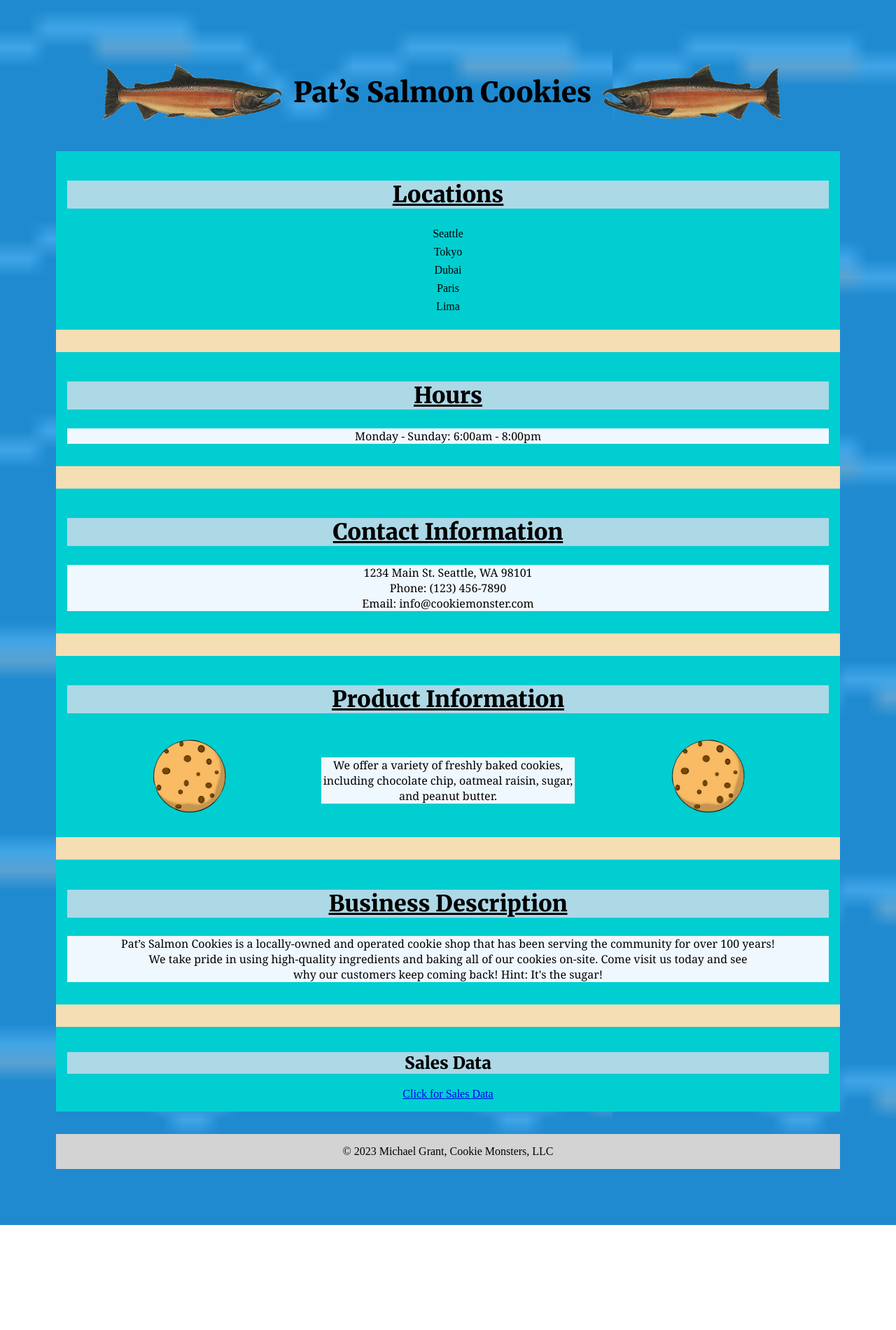
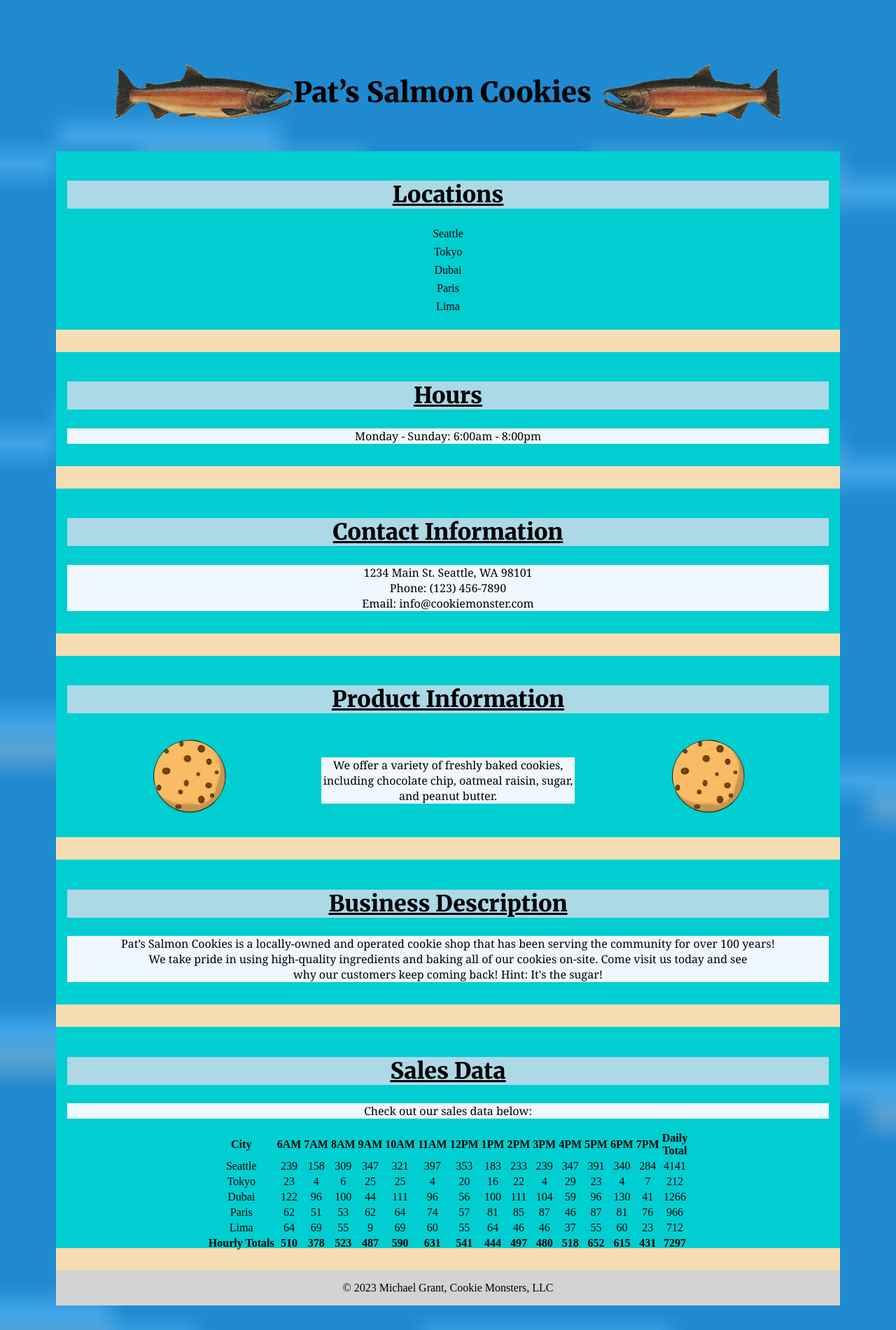
Before and after one commit to MRGrant82/cookie-stand, a plain HTML site: page index.html in a window 1280 px wide. Shown: the top 1900 px of the page at 70% size. Before the commit the page ends 1750 px from the top, so only its background shows below. Drawn offline with Linux system fonts and the light colour scheme.

Commit message:
I did it, i added the snapshot table

```diff
--- a/constructor.js
+++ b/constructor.js
@@ -1,3 +1,6 @@
+document.addEventListener('DOMContentLoaded', function() {
+
+
 // Constructor function for a Store object
 function Store(minCookiesPerCustomer, maxCookiesPerCustomer, averageCookiesPerCustomer, name) {
   // Properties for a Store object
@@ -58,6 +61,9 @@ function cookiesPerHour(store) {
 // Create an array of Store objects
 const stores = [  new Store(23, 65, 6.3, 'Seattle'),  new Store(3, 24, 1.2, 'Tokyo'),  new Store(11, 38, 3.7, 'Dubai'),  new Store(20, 38, 2.3, 'Paris'),  new Store(2, 16, 4.6, 'Lima')];
 
+// Initialize the hourly totals array to all zeros
+const hourlyTotals = new Array(14).fill(0);
+
 // Calculate the total cookies sold for all stores
 let totalCookiesAllStores = 0;
 for (let i = 0; i < stores.length; i++) {
@@ -91,7 +97,6 @@ function renderTable() {
   });
 
   // Create the table footer row with hourly and daily totals
-  const hourlyTotals = new Array(14).fill(0);
   stores.forEach(store => {
     store.cookiesPerHour.forEach((hour, i) => {
       const cookiesSold = parseInt(hour.split(':')[1].trim().split(' ')[0]);
@@ -109,4 +114,30 @@ function renderTable() {
   // Insert the table into the HTML document
   document.getElementById('table').innerHTML = table;
 }
+
+function renderDailyTable() {
+  // Create the table header row with column labels
+  const tableHeader = "<tr><th>Location</th><th>Daily Cookies Sold</th><th>Revenue</th></tr>";
+
+  // Create the table body rows using forEach
+  const tableBody = [];
+  stores.forEach(store => {
+    // Get the totalCookies for this store
+    const totalCookies = store.totalCookies;
+    // Calculate the revenue for this store
+    const revenue = totalCookies * 7.5;
+    // Create a row for this store
+    const row = `<tr><td>${store.name}</td><td>${totalCookies}</td><td>${revenue.toFixed(2)}</td></tr>`;
+    tableBody.push(row);
+  });
+
+  // Create the table by combining the header and body rows
+  const table = `<table style="border-collapse: collapse; border-spacing: 0; width: 100%; border: 1px solid #ddd;">${tableHeader}${tableBody.join('')}</table>`;
+
+  // Insert the table into the HTML document
+  document.getElementById('daily-sales-data').innerHTML = table;
+}
+
 renderTable();
+renderDailyTable();
+});
--- a/index.html
+++ b/index.html
@@ -20,7 +20,7 @@
         <img id="rightSalmon" src="img/salmon.png" alt="Salmon image">
     </header>
     <main>
-        <section>
+        <section id="locations">
             <h2>Locations</h2>
             <ul>
                 <li>Seattle</li>
@@ -30,17 +30,17 @@
                 <li>Lima</li>
             </ul>
         </section>
-        <section>
+        <section id="hours">
             <h2>Hours</h2>
             <p>Monday - Sunday: 6:00am - 8:00pm</p>
         </section>
-        <section>
+        <section id="contact">
             <h2>Contact Information</h2>
             <p>1234 Main St. Seattle, WA 98101<br>
             Phone: (123) 456-7890<br>
             Email: info@cookiemonster.com</p>
         </section>
-        <section id="sectionProductCookie">
+        <section id="product-info">
             <h2>Product Information</h2>
             <div class="product-info-container">
                 <div class="left-cookie">
@@ -54,18 +54,24 @@
                   </div>
             </div>
           </section>
-        <section>
+        <section id="business-description">
             <h2>Business Description</h2>
             <p>Pat’s Salmon Cookies is a locally-owned and operated cookie shop that has been serving the community for over 100 years!<br>
                 We take pride in using high-quality ingredients and baking all of our cookies on-site. Come visit us today and see<br>
                 why our customers keep coming back! Hint: It's the sugar!</p>
         </section>
-        <section>
-            <h1>Sales Data</h1>
-            <a href="sales.html">Click for Sales Data</a>
+        <section id="sales-data">
+            <h2>Sales Data</h2>
+            <p>Check out our sales data below:</p>
+            <div id="hourly-sales-data">
+                <table id="table">
+
+                </table>
+            </div>
+
         </section>
-    </main>
+
     <footer>&copy; 2023 Michael Grant, Cookie Monsters, LLC</footer>
     <script src="constructor.js"></script>
-</body>
-</html>
+    </body>
+    </html>
--- a/styleIndex.css
+++ b/styleIndex.css
@@ -1,20 +1,37 @@
 body {
     background-image: url('img/water.png'), url('img/water.png');
     background-repeat: repeat-y;
-    background-size: contain;
+    background-size: cover;
+    background-position: left, right;
     animation: flow 10s linear infinite;
     margin: 10vh;
-    background-position: left, right;
   }
 
-h1, h2, h3, h4, h5, h6 {
+  header {
+    display: flex;
+    align-items: center;
+    justify-content: center;
+    margin-bottom: 2rem;
+  }
+
+  #leftSalmon,
+  #rightSalmon {
+    height: 5rem;
+  }
+
+  #rightSalmon {
+    transform: scaleX(-1);
+    margin-left: 1rem;
+  }
+
+  h1,
+  h2,
+  h3,
+  h4,
+  h5,
+  h6 {
     font-family: 'Merriweather', serif !important;
     background-color: lightblue;
-}
-
-h2 {
-    font-size: 2rem;
-    text-decoration: underline;
   }
 
   #patDisplay {
@@ -22,10 +39,8 @@ h2 {
     font-size: 2.5rem;
   }
 
-p {
-    font-family: 'Georgia', 'Times';
-    background-color: aliceblue;
-    margin-top: 20px;
+  main {
+    background-color: wheat;
   }
 
   section {
@@ -35,34 +50,15 @@ section {
     text-align: center;
   }
 
-main {
-    background-color: wheat;
+  h2 {
+    font-size: 2rem;
+    text-decoration: underline;
   }
 
-header {
-    display: flex;
-    align-items: center;
-    justify-content: center;
-    margin-bottom: 2rem;
-}
-
-img.cookie {
-    height: 50% !important;
-    width: 50% !important;
-
-  }
-
-
-header img {
-    height: 5rem;
-    margin-right: 1rem;
-}
-
-#rightSalmon {
-
-  transform: scaleX(-1);
-  margin-left: 1rem;
-  height: 5rem;
+  p {
+    font-family: 'Georgia', 'Times';
+    background-color: aliceblue;
+    margin-top: 20px;
   }
 
   .product-info-container {
@@ -72,25 +68,21 @@ header img {
     align-items: center;
   }
 
-
   .left-cookie {
     margin-right: 1rem;
-
   }
 
   .right-cookie {
     margin-left: 1rem;
-
-}
-
-.text-container {
-    margin-top: 1rem;
   }
 
   .product-description {
     flex-grow: 1;
   }
 
+  .text-container {
+    margin-top: 1rem;
+  }
 
   ul {
     list-style: none;
@@ -102,8 +94,26 @@ li {
     margin-bottom: 0.5rem;
   }
 
+  img.cookie {
+    height: 50% !important;
+    width: 50% !important;
+  }
+
   footer {
     background-color: lightgray;
     padding: 1rem;
     text-align: center;
   }
+
+#sales-data {
+    max-height: 250px;
+    padding-bottom: 50px;
+}
+
+#hourly-sales-data {
+    max-height: 250px;
+    overflow: scroll;
+    margin-bottom: 30px;
+    display: flex;
+    justify-content: center;
+}
```
Also changed, not shown: img/chinook.jpg (added), img/cutter.jpeg (added), img/family.jpg (added), img/fish.jpg (added), img/frosted-cookie.jpg (added), img/shirt.jpg (added). Lines whose indentation alone changed are shown as unchanged.
